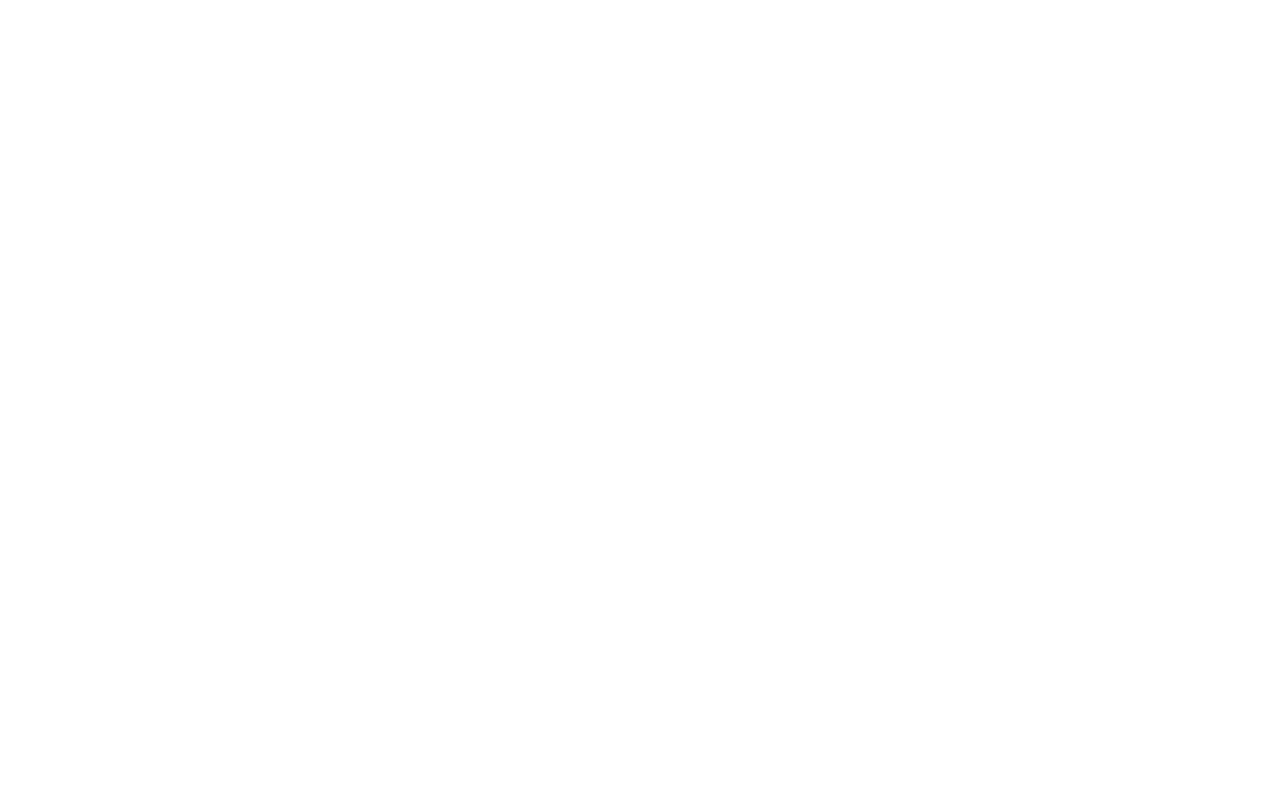
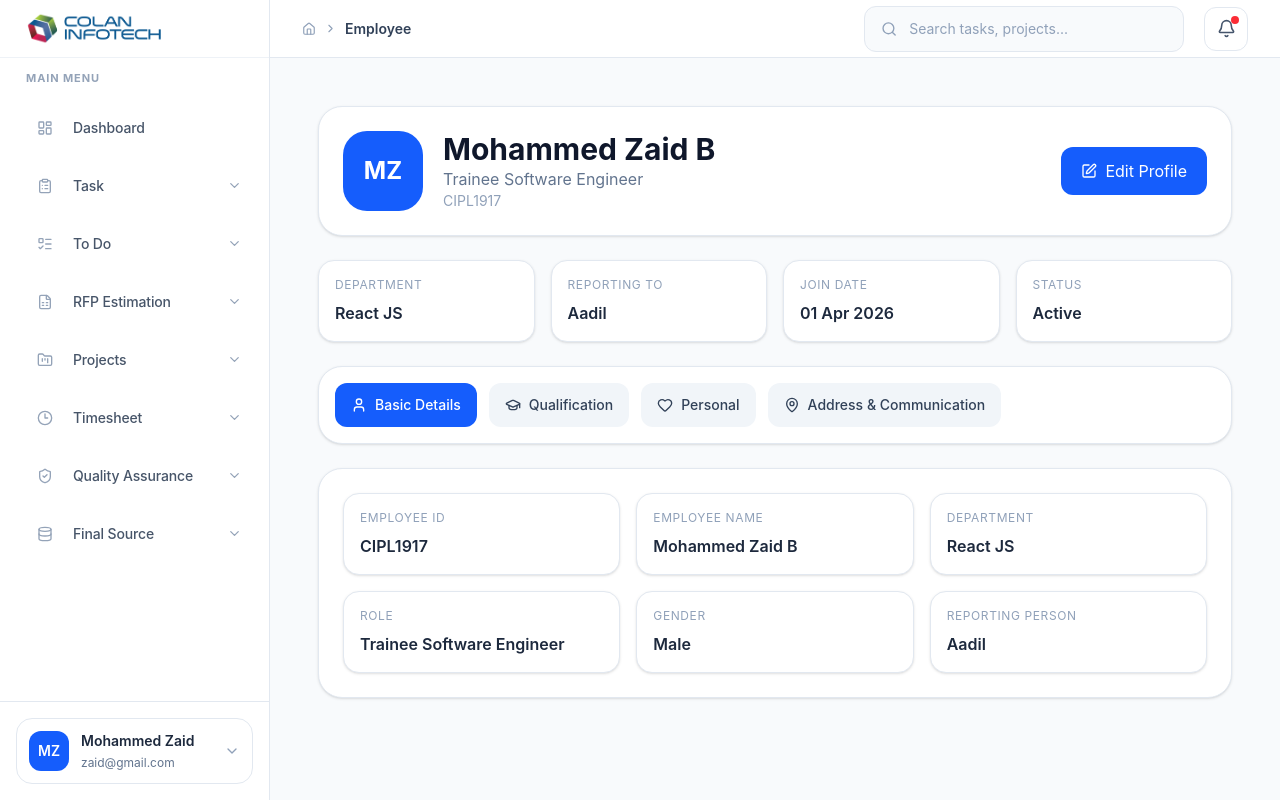
Before and after one commit to zaid-6969/LMT-TimeSheet-Colan, a React (Vite) app: page /employee in a window 1280 px wide. Before the commit this address had no page. Built offline with nearby package versions, Linux system fonts and the light colour scheme.

Commit message:
final commit for now

```diff
--- a/src/components/Sidebar.jsx
+++ b/src/components/Sidebar.jsx
@@ -16,7 +16,7 @@
   LogOut,
 } from "lucide-react";
 
-import { useLocation, NavLink } from "react-router-dom";
+import { useLocation, NavLink, useNavigate } from "react-router-dom";
 
 import { useState, useEffect, useRef } from "react";
 
@@ -134,6 +134,7 @@
   },
 ];
 
+
 function useIsTablet() {
   const [isTablet, setIsTablet] = useState(false);
 
@@ -230,6 +231,8 @@
   const isCollapsed = isTablet && !mobileOpen;
 
   const showLabels = !isCollapsed;
+
+  const navigate = useNavigate();
 
   return (
     <>
@@ -690,6 +693,7 @@
 
               {/* PROFILE */}
               <button
+                onClick={() => navigate("/employee")}
                 className="
                   w-full
                   flex
@@ -728,6 +732,7 @@
 
               {/* LOGOUT */}
               <button
+                onClick={() => navigate("/")}
                 className="
                   w-full
                   flex
@@ -781,18 +786,18 @@
                   font-semibold
                 "
               >
-                AS
+                MZ
               </div>
 
               {/* INFO */}
               {showLabels && (
                 <div className="text-left">
                   <p className="text-sm font-semibold text-slate-800">
-                    Arjun Sharma
+                    Mohammed Zaid
                   </p>
 
                   <p className="text-xs text-slate-500 mt-1">
-                    arjun.sharma@gmail.com
+                    zaid@gmail.com
                   </p>
                 </div>
               )}
--- /dev/null
+++ b/src/pages/EmployeeProfilePage.jsx
@@ -0,0 +1,167 @@
+import React, { useState } from "react";
+import {
+  User,
+  GraduationCap,
+  Heart,
+  MapPin,
+  Edit,
+  Mail,
+  Phone,
+  Briefcase,
+} from "lucide-react";
+
+export default function EmployeeProfilePage() {
+  const [activeTab, setActiveTab] = useState("basic");
+  const [isEditing, setIsEditing] = useState(false);
+
+  const employee = {
+    employeeId: "CIPL1917",
+    name: "Mohammed Zaid B",
+    role: "Trainee Software Engineer",
+    department: "React JS",
+    email: "zaid@example.com",
+    mobile: "+91 9876543210",
+    reporting: "Aadil",
+    joinDate: "01 Apr 2026",
+  };
+
+  const tabs = [
+    { id: "basic", label: "Basic Details", icon: User },
+    { id: "qualification", label: "Qualification", icon: GraduationCap },
+    { id: "personal", label: "Personal", icon: Heart },
+    { id: "address", label: "Address & Communication", icon: MapPin },
+  ];
+
+  const InfoCard = ({ label, value }) => (
+    <div className="rounded-2xl border border-slate-200 bg-white p-4 shadow-sm">
+      <p className="text-xs uppercase tracking-wider text-slate-400">{label}</p>
+      <p className="mt-2 font-semibold text-slate-800">{value}</p>
+    </div>
+  );
+
+  return (
+    <div className="min-h-screen bg-slate-50 p-6">
+      <div className="mx-auto max-w-7xl space-y-6">
+        <div className="rounded-3xl bg-white p-6 shadow-sm border border-slate-200">
+          <div className="flex flex-col gap-6 md:flex-row md:items-center md:justify-between">
+            <div className="flex items-center gap-5">
+              <div className="flex h-20 w-20 items-center justify-center rounded-3xl bg-blue-600 text-2xl font-bold text-white">
+                MZ
+              </div>
+              <div>
+                <h1 className="text-3xl font-bold text-slate-900">{employee.name}</h1>
+                <p className="text-slate-500">{employee.role}</p>
+                <p className="text-sm text-slate-400">{employee.employeeId}</p>
+              </div>
+            </div>
+
+            <button
+              onClick={() => setIsEditing(true)}
+              className="flex items-center gap-2 rounded-xl bg-blue-600 px-5 py-3 text-white"
+            >
+              <Edit size={16} />
+              Edit Profile
+            </button>
+          </div>
+        </div>
+
+        <div className="grid grid-cols-1 gap-4 md:grid-cols-2 xl:grid-cols-4">
+          <InfoCard label="Department" value={employee.department} />
+          <InfoCard label="Reporting To" value={employee.reporting} />
+          <InfoCard label="Join Date" value={employee.joinDate} />
+          <InfoCard label="Status" value="Active" />
+        </div>
+
+        <div className="rounded-3xl border border-slate-200 bg-white p-4 shadow-sm">
+          <div className="flex flex-wrap gap-3">
+            {tabs.map((tab) => {
+              const Icon = tab.icon;
+              return (
+                <button
+                  key={tab.id}
+                  onClick={() => setActiveTab(tab.id)}
+                  className={`flex items-center gap-2 rounded-xl px-4 py-3 text-sm font-medium ${
+                    activeTab === tab.id
+                      ? "bg-blue-600 text-white"
+                      : "bg-slate-100 text-slate-700"
+                  }`}
+                >
+                  <Icon size={16} />
+                  {tab.label}
+                </button>
+              );
+            })}
+          </div>
+        </div>
+
+        <div className="rounded-3xl border border-slate-200 bg-white p-6 shadow-sm">
+          {activeTab === "basic" && (
+            <div className="grid gap-4 md:grid-cols-2 xl:grid-cols-3">
+              <InfoCard label="Employee ID" value="CIPL1917" />
+              <InfoCard label="Employee Name" value="Mohammed Zaid B" />
+              <InfoCard label="Department" value="React JS" />
+              <InfoCard label="Role" value="Trainee Software Engineer" />
+              <InfoCard label="Gender" value="Male" />
+              <InfoCard label="Reporting Person" value="Aadil" />
+            </div>
+          )}
+
+          {activeTab === "qualification" && (
+            <div className="grid gap-4 md:grid-cols-2">
+              <InfoCard label="Qualification" value="Bachelor Degree" />
+              <InfoCard label="Experience" value="Fresher" />
+              <InfoCard label="Certification" value="React JS" />
+              <InfoCard label="Updated CV" value="Available" />
+            </div>
+          )}
+
+          {activeTab === "personal" && (
+            <div className="grid gap-4 md:grid-cols-2 xl:grid-cols-3">
+              <InfoCard label="Father Name" value="Not Updated" />
+              <InfoCard label="Mother Name" value="Not Updated" />
+              <InfoCard label="Blood Group" value="O+" />
+              <InfoCard label="DOB" value="01 Jan 2000" />
+              <InfoCard label="PAN Number" value="ABCDE1234F" />
+              <InfoCard label="Passport" value="Not Updated" />
+            </div>
+          )}
+
+          {activeTab === "address" && (
+            <div className="grid gap-4 md:grid-cols-2">
+              <InfoCard label="Email" value={employee.email} />
+              <InfoCard label="Mobile" value={employee.mobile} />
+              <InfoCard label="Permanent Address" value="Sample Permanent Address" />
+              <InfoCard label="Residential Address" value="Sample Residential Address" />
+            </div>
+          )}
+        </div>
+
+        {isEditing && (
+          <div className="fixed inset-0 z-50 flex items-center justify-center bg-black/40 p-4">
+            <div className="w-full max-w-lg rounded-3xl bg-white p-6 shadow-xl">
+              <h2 className="text-xl font-bold">Edit Profile</h2>
+              <p className="mt-2 text-sm text-slate-500">
+                This is a demo edit modal. Connect your API and form logic here.
+              </p>
+
+              <div className="mt-6 flex justify-end gap-3">
+                <button
+                  onClick={() => setIsEditing(false)}
+                  className="rounded-xl border px-4 py-2"
+                >
+                  Cancel
+                </button>
+                <button
+                  onClick={() => setIsEditing(false)}
+                  className="rounded-xl bg-blue-600 px-4 py-2 text-white"
+                >
+                  Save
+                </button>
+              </div>
+            </div>
+          </div>
+        )}
+      </div>
+    </div>
+  );
+}
--- a/src/pages/Task/ListView.jsx
+++ b/src/pages/Task/ListView.jsx
@@ -472,7 +472,7 @@
           </p>
 
           <h1 className="mt-2 text-3xl font-bold tracking-tight text-slate-900">
-            Timesheet Dashboard
+            Task Dashboard
           </h1>
 
           <p className="mt-2 text-sm text-slate-500">
--- a/src/routes/AppRoutes.jsx
+++ b/src/routes/AppRoutes.jsx
@@ -34,6 +34,9 @@
 import ListToDo from "../pages/ToDo/ListToDo"
 import DashboardPage from "../pages/DashBoard";
 
+// employee management
+
+import EmployeeProfilePage from "../pages/EmployeeProfilePage"
 export default function AppRoutes() {
   return (
     <Routes>
@@ -75,6 +78,9 @@
         {/* QA */}
         <Route path="/qa/list" element={<QAList />} />
 
+         {/* Employee Management */}
+        <Route path="/employee" element={<EmployeeProfilePage />} />
+
         {/* To Do */}
         <Route path="/todolist/todolist" element={<ListToDo />} />
         <Route path="/todolist/todocalender" element={<CalenderToDo />} />
```
